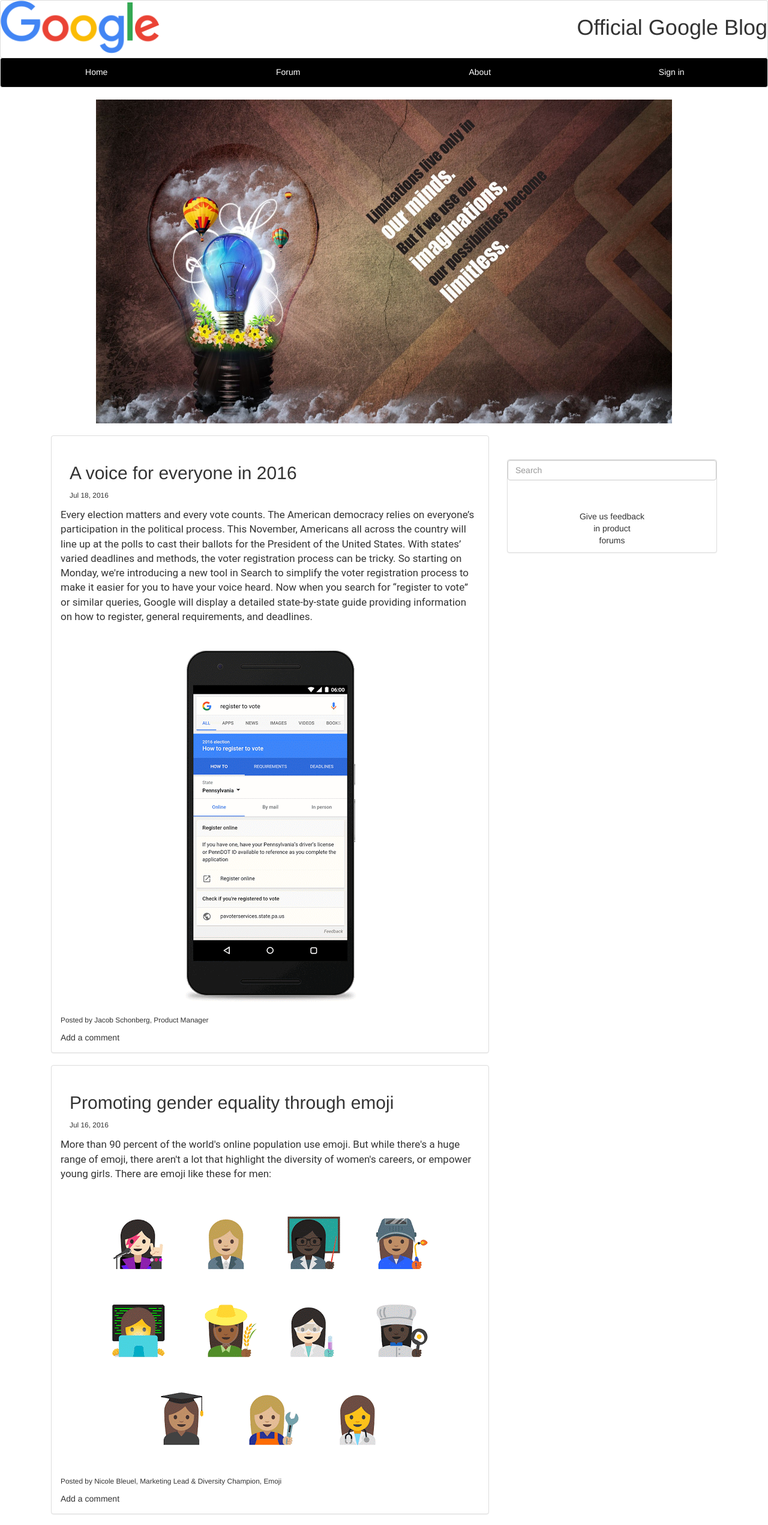
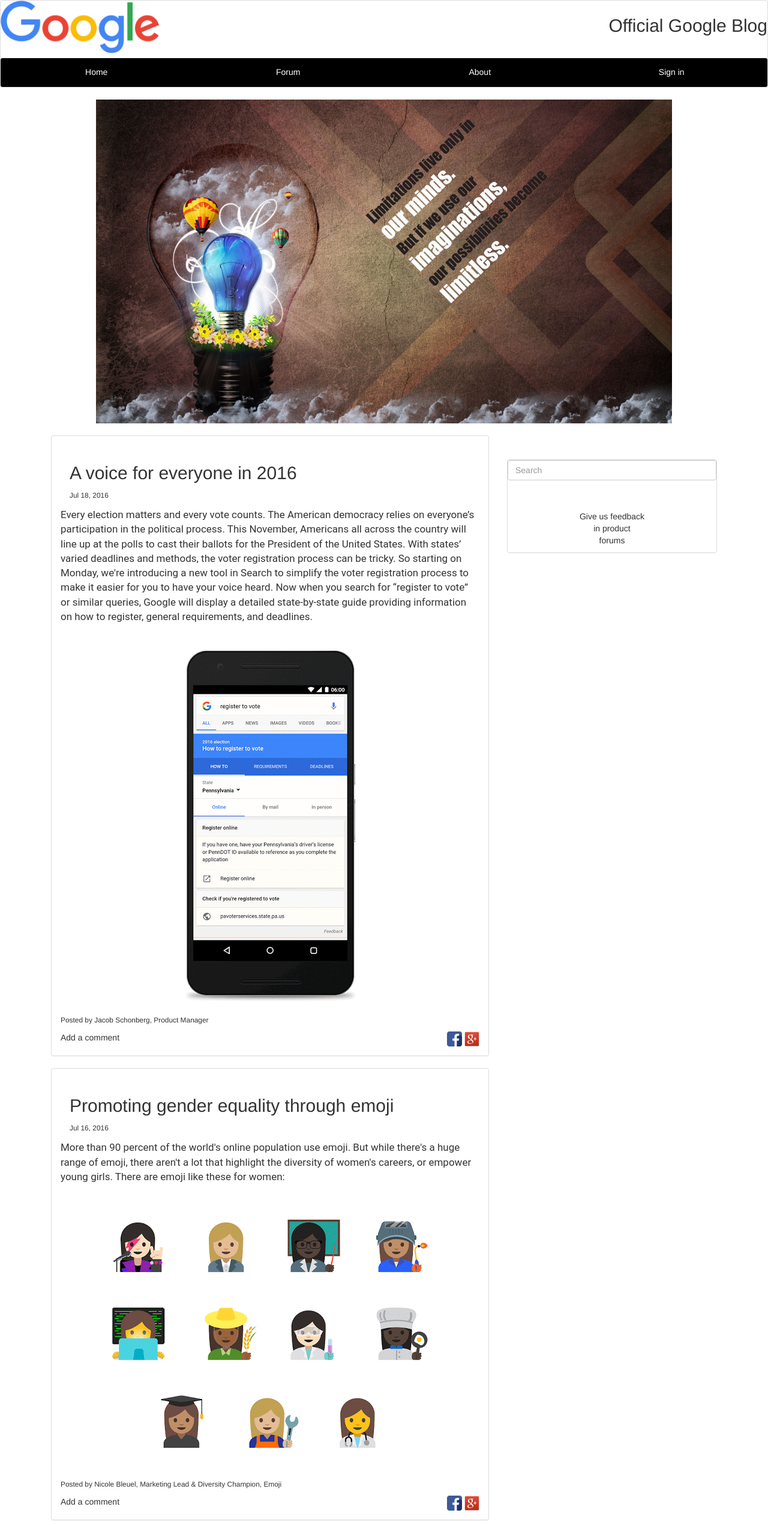
Before and after one commit to SabirAmeen/Blog, a plain HTML site: page index.html in a window 1280 px wide. Shown: the top 2543 px of the page at 60% size. Drawn offline with nearby package versions, Linux system fonts and the light colour scheme.

Commit message:
Third Commit

```diff
--- a/css/style.css
+++ b/css/style.css
@@ -35,3 +35,8 @@ a
 {
 	margin-top: 13px;
 }
+#share
+{
+	display: inline-block;
+	float: right;
+}
--- a/index.html
+++ b/index.html
@@ -12,8 +12,8 @@
   <body>
     <HEADER>
     <div class="panel panel-default" id="head">
-      <nobr><a href="#"><img id="logo" src="images/logo.png"  height="90"></a>
-      <h1 id="mascot" >Official Google Blog</h1></nobr>
+      <a href="#"><img id="logo" src="images/logo.png"  height="90"></a>
+      <h2 id="mascot" >Official Google Blog</h2>
       </div>
     </HEADER>
     <nav class="navbar navbar-default" id="nav-head">
@@ -49,6 +49,10 @@ Now when you search for “register to vote” or similar queries, Google will d
 <footer>
   <p><small>Posted by Jacob Schonberg, Product Manager</small></p>
   <a href="#com" data-toggle="collapse"  >Add a comment</a>
+ <div id="share">
+   <a href="#"><img src="images/facebook.png" width="25" height="25"></a>
+ <a href="#"><img src="images/google+.png" width="25" height="25"></a>
+ </div>
   <div id="com" class="collapse">
   <div class =  "col-sm-12">
                                 <p id ="cmnts1"><b>Leave comments here</b></p>
@@ -77,11 +81,16 @@ Now when you search for “register to vote” or similar queries, Google will d
          <a href="#"><h2>Promoting gender equality through emoji </h2></a>
          <small>Jul 16, 2016</small>
        </header>
-       <p id="post-body">More than 90 percent of the world's online population use emoji. But while there's a huge range of emoji, there aren't a lot that highlight the diversity of women's careers, or empower young girls. There are emoji like these for men:</p>
+       <p id="post-body">More than 90 percent of the world's online population use emoji. But while there's a huge range of emoji, there aren't a lot that highlight the diversity of women's careers, or empower young girls. There are emoji like these for women:</p>
        <center><img src="images/post2.gif"></center>
 <footer>
   <p><small>Posted by Nicole Bleuel, Marketing Lead & Diversity Champion, Emoji</small></p>
   <a href="#com1" data-toggle="collapse" >Add a comment</a>
+  <div id="share">
+ <div id="share">
+  <a href="#"><img src="images/facebook.png" width="25" height="25"></a>
+ <a href="#"><img src="images/google+.png" width="25" height="25"></a>
+ </div>
   <div id="com1" class="collapse">
   <div class =  "col-sm-12">
                                 <p id ="cmnts1"><b>Leave comments here</b></p>
@@ -116,6 +125,10 @@ Now when you search for “register to vote” or similar queries, Google will d
 <footer>
   <p><small>Posted by Nicole Bleuel, Marketing Lead & Diversity Champion, Emoji</small></p>
   <a href="#com2" data-toggle="collapse" >Add a comment</a>
+  <div id="share">
+  <a href="#"><img src="images/facebook.png" width="25" height="25"></a>
+ <a href="#"><img src="images/google+.png" width="25" height="25"></a>
+ </div>
   <div id="com2" class="collapse">
   <div class =  "col-sm-12">
                                 <p id ="cmnts1"><b>Leave comments here</b></p>
```
Also changed, not shown: images/facebook.png (added), images/google+.png (added).
